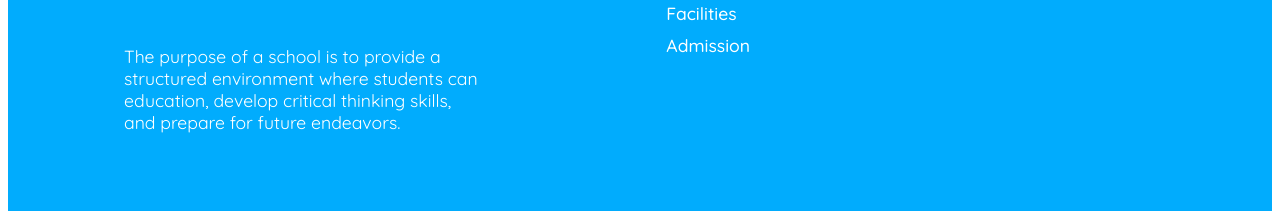
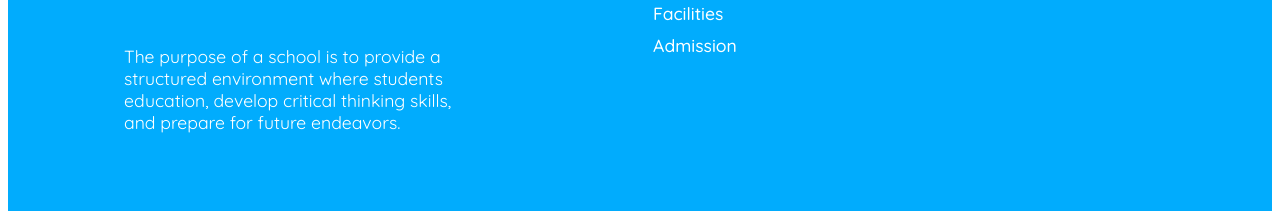
Before and after one commit to ayasha-khatun/second-assignment, a plain HTML site: page index.html in a window 1280 px wide. Shown: the part 2453-2672 px from the top of the page. Drawn offline with Linux system fonts and the light colour scheme.

Commit message:
deployed

```diff
--- a/index.html
+++ b/index.html
@@ -139,7 +139,7 @@
                             <img src="assets/logo2.png" alt="" class="footer-logo">
                             <h1 class="logo2-title">Kids <br>Education</h1>
                         </div>
-                        <p class="logo2-details">The purpose of a school is to provide a <br>structured environment where students can <br>education, develop critical thinking skills,<br> and prepare for future endeavors.</p>
+                        <p class="logo2-details">The purpose of a school is to provide a <br>structured environment where students <br>education, develop critical thinking skills,<br> and prepare for future endeavors.</p>
                     </div>
                     <div class="quick-links">
                             <ul class="links">
```
